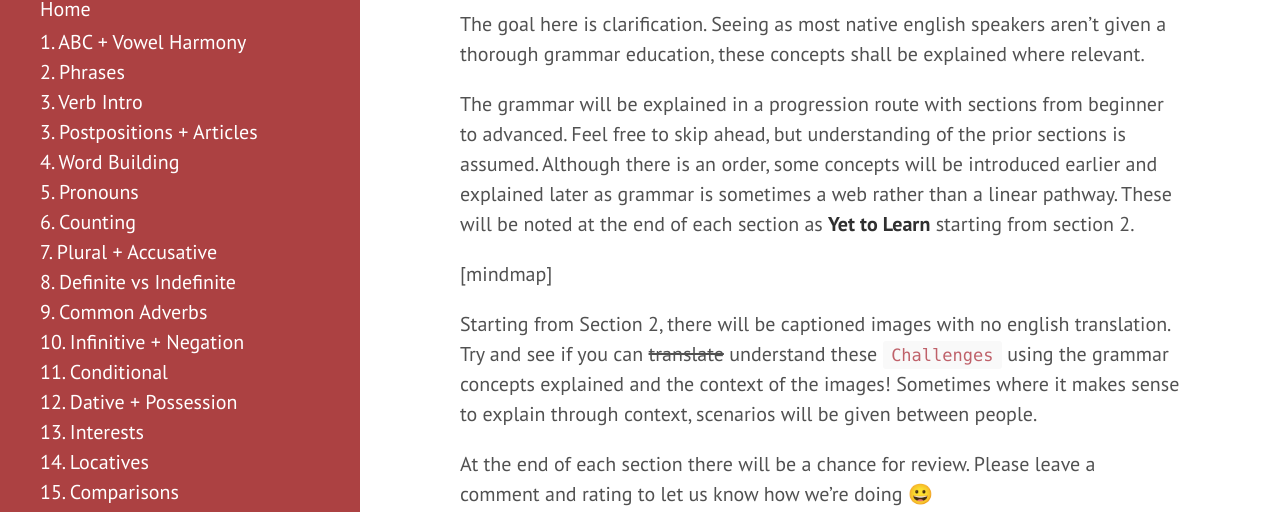
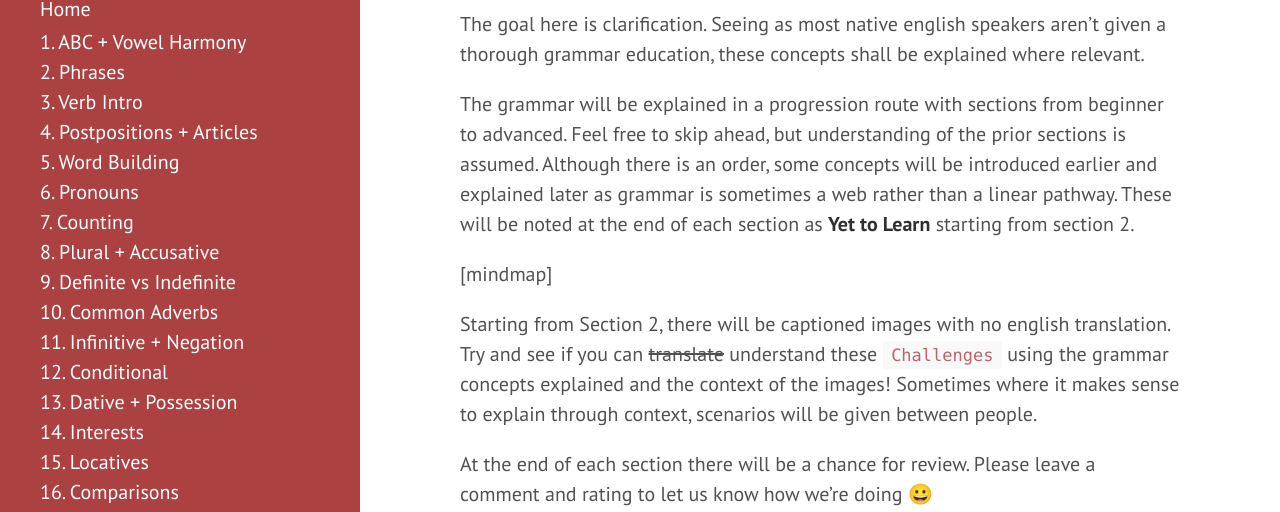
Before and after one commit to Magyartanulas/magyartanulas.github.io, a Jekyll site: the page built from index.html, in a window 1280 px wide and 900 px high. Shown: the part 378-890 px from the top of the window. Built offline with Jekyll 4.4.1, drawn with Linux system fonts in a browser that asks for light colours; the list of posts is cut into pages by our own code; some of the changed text lies outside the part shown.

Commit message:
Update navigation.yml

```diff
--- a/_data/navigation.yml
+++ b/_data/navigation.yml
@@ -7,59 +7,59 @@
 - title: 3. Verb Intro
   url: https://magyartanulas.github.io/verb_intro/
 
-- title: 3. Postpositions + Articles
+- title: 4. Postpositions + Articles
   url: https://magyartanulas.github.io/postpositions_articles/
 
-- title: 4. Word Building
+- title: 5. Word Building
   url: https://magyartanulas.github.io/word_building/
 
-- title: 5. Pronouns
+- title: 6. Pronouns
   url: https://magyartanulas.github.io/pronouns/
 
-- title: 6. Counting
+- title: 7. Counting
   url: https://magyartanulas.github.io/counting/
 
-- title: 7. Plural + Accusative
+- title: 8. Plural + Accusative
   url: https://magyartanulas.github.io/accusative_plurals/
 
-- title: 8. Definite vs Indefinite
+- title: 9. Definite vs Indefinite
   url: https://magyartanulas.github.io/definite_indefinite/
 
-- title: 9. Common Adverbs
+- title: 10. Common Adverbs
   url: https://magyartanulas.github.io/adverbs/
 
-- title: 10. Infinitive + Negation
+- title: 11. Infinitive + Negation
   url: https://magyartanulas.github.io/infinitive_negation/
 
-- title: 11. Conditional
+- title: 12. Conditional
   url: https://magyartanulas.github.io/conditional_mood/
 
-- title: 12. Dative + Possession
+- title: 13. Dative + Possession
   url: https://magyartanulas.github.io/dative_possession/
 
-- title: 13. Interests
+- title: 14. Interests
   url: https://magyartanulas.github.io/interests/
 
-- title: 14. Locatives
+- title: 15. Locatives
   url: https://magyartanulas.github.io/locatives/
 
-- title: 15. Comparisons
+- title: 16. Comparisons
   url: https://magyartanulas.github.io/comparisons/
 
-- title: 16. Coverbs + Telicity
+- title: 17. Coverbs + Telicity
   url: https://magyartanulas.github.io/coverbs_telicity/
 
-- title: 17. Imperative + Subjunctive
+- title: 18. Imperative + Subjunctive
   url: https://magyartanulas.github.io/imperative_subjunctive/
 
-- title: 18. Noun Case Summary
+- title: 19. Noun Case Summary
   url: https://magyartanulas.github.io/noun_case_summary/
 
-- title: 19. Expressing Need
+- title: 20. Expressing Need
   url: https://magyartanulas.github.io/expressing_need/
 
-- title: 20. Word Order (1/2)
+- title: 21. Word Order (1/2)
   url: https://magyartanulas.github.io/word_order/
 
-- title: 21. Coverb Separation (2/2)
+- title: 22. Coverb Separation (2/2)
   url: https://magyartanulas.github.io/coverb_separation/
```
